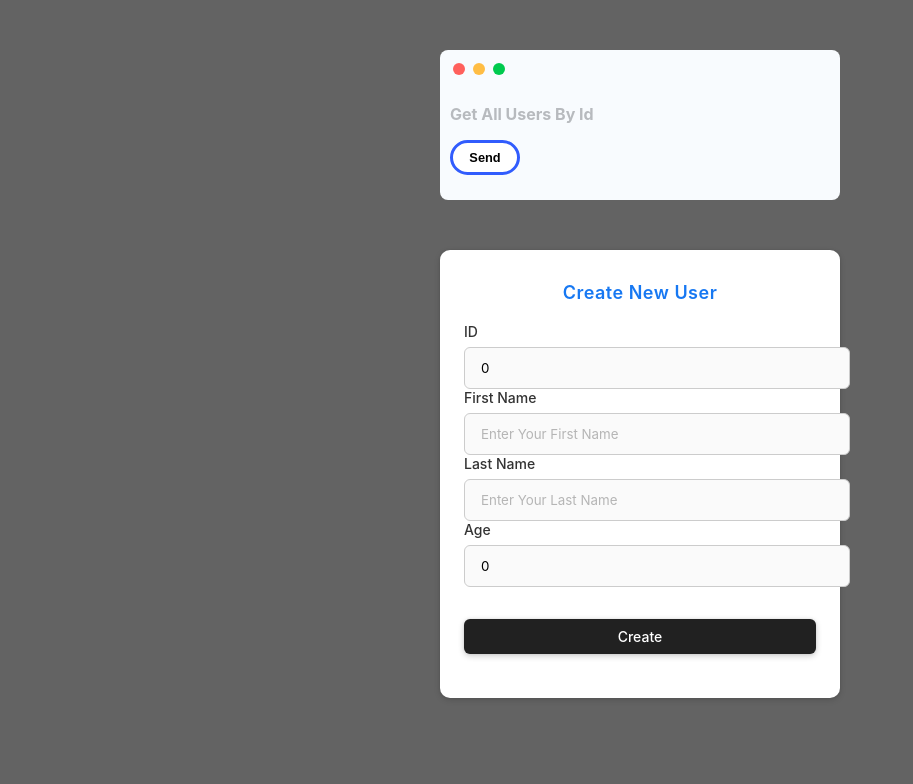
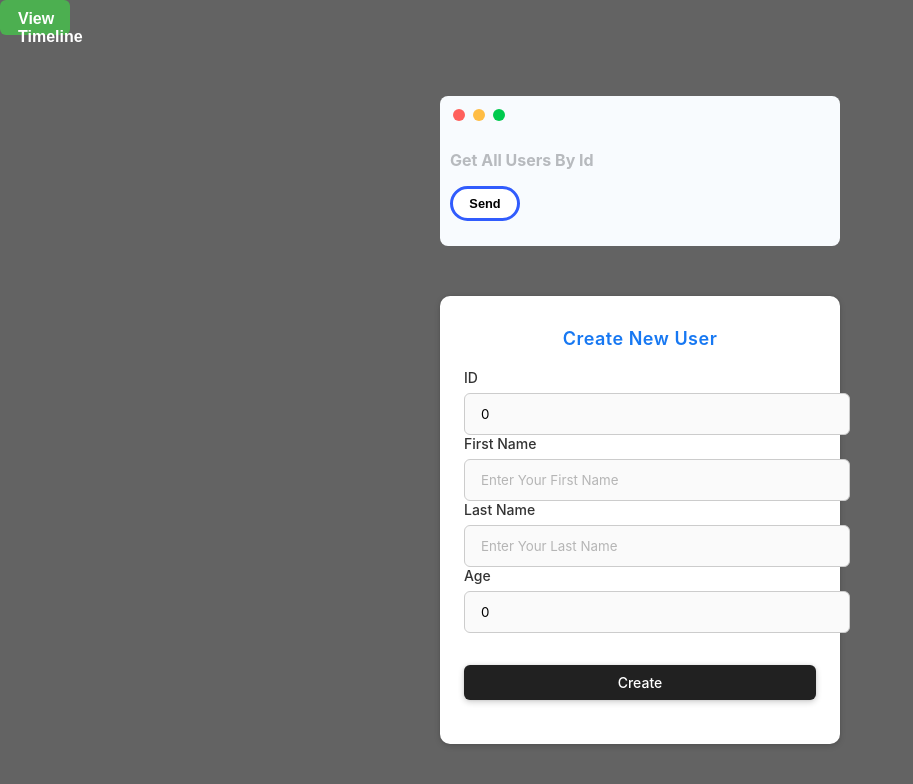
Before and after one commit to Thejan-Rodrigo/user_management, a React (Create React App) app in the folder Frontend/user_management/: page / in a window 1280 px wide. Shown: the top 784 px of the page, without its empty margins (0-913 px from the left). Built offline with nearby package versions, Linux system fonts and the light colour scheme.

Commit message:
Create Route for the Time Line

```diff
--- a/Frontend/user_management/package.json
+++ b/Frontend/user_management/package.json
@@ -10,6 +10,7 @@
     "axios": "^1.10.0",
     "react": "^19.1.0",
     "react-dom": "^19.1.0",
+    "react-router-dom": "^7.8.2",
     "react-scripts": "5.0.1",
     "web-vitals": "^2.1.4"
   },
--- a/Frontend/user_management/src/App.js
+++ b/Frontend/user_management/src/App.js
@@ -1,13 +1,22 @@
 import './App.css';
+import { BrowserRouter as Router, Routes, Route } from 'react-router-dom';
 import SendApi from './components/cards/SendApi';
 import NewUserForm from './components/form/NewUserForm';
+import TimeLine from './components/timeline/TimeLine'; // <- Create this component
 
 function App() {
   return (
-    <div>
-      <SendApi></SendApi>
-      <NewUserForm></NewUserForm>
-    </div>
+    <Router>
+      <Routes>
+        <Route path="/" element={
+          <>
+            <SendApi />
+            <NewUserForm />
+          </>
+        } />
+        <Route path="/timeline" element={<TimeLine />} />
+      </Routes>
+    </Router>
   );
 }
 
--- a/Frontend/user_management/src/components/cards/SendApi.jsx
+++ b/Frontend/user_management/src/components/cards/SendApi.jsx
@@ -1,136 +1,71 @@
 import axios from 'axios';
 import { useState } from 'react';
+import { useNavigate } from 'react-router-dom'; // <- Add this
 import "../styles/SendApi.css";
 
 function SendApi() {
     const [users, setUsers] = useState([]);
-    //const [showResult, setShowResult] = useState["false"]
+    const navigate = useNavigate(); // <- useNavigate hook
+
     const handleClick = async () => {
+        try {
             const res = await axios.get("http://localhost:8080/manageUser/users");
-        console.log(res.data);
             setUsers(res.data);
-        console.log(users);
-        console.log(users.length);
-        //setShowResult("ture");
+        } catch (error) {
+            console.error("Failed to fetch users", error);
         }
+    };
+
+    const handleTimeLine = () => {
+        navigate('/timeline'); // <- Navigate to /timeline
+    };
 
     return (
         <div>
-            {/* <table id="customers">
-                <tr>
-                    <th>Company</th>
-                    <th>Contact</th>
-                    <th>Country</th>
-                </tr>
-                <tr>
-                    <td>Alfreds Futterkiste</td>
-                    <td>Maria Anders</td>
-                    <td>Germany</td>
-                </tr>
-                <tr>
-                    <td>Berglunds snabbköp</td>
-                    <td>Christina Berglund</td>
-                    <td>Sweden</td>
-                </tr>
-                <tr>
-                    <td>Centro comercial Moctezuma</td>
-                    <td>Francisco Chang</td>
-                    <td>Mexico</td>
-                </tr>
-                <tr>
-                    <td>Ernst Handel</td>
-                    <td>Roland Mendel</td>
-                    <td>Austria</td>
-                </tr>
-                <tr>
-                    <td>Island Trading</td>
-                    <td>Helen Bennett</td>
-                    <td>UK</td>
-                </tr>
-                <tr>
-                    <td>Königlich Essen</td>
-                    <td>Philip Cramer</td>
-                    <td>Germany</td>
-                </tr>
-                <tr>
-                    <td>Laughing Bacchus Winecellars</td>
-                    <td>Yoshi Tannamuri</td>
-                    <td>Canada</td>
-                </tr>
-                <tr>
-                    <td>Magazzini Alimentari Riuniti</td>
-                    <td>Giovanni Rovelli</td>
-                    <td>Italy</td>
-                </tr>
-                <tr>
-                    <td>North/South</td>
-                    <td>Simon Crowther</td>
-                    <td>UK</td>
-                </tr>
-                <tr>
-                    <td>Paris spécialités</td>
-                    <td>Marie Bertrand</td>
-                    <td>France</td>
-                </tr>
-            </table> */}
+            <div style={{ marginBottom: "20px" }}>
+                <button onClick={handleTimeLine} className="timeline-button">
+                    View Timeline
+                </button>
+            </div>
 
-
-
-            <div class="card">
-                <div class="tools">
-                    <div class="circle">
-                        <span class="red box"></span>
+            <div className="card">
+                <div className="tools">
+                    <div className="circle"><span className="red box"></span></div>
+                    <div className="circle"><span className="yellow box"></span></div>
+                    <div className="circle"><span className="green box"></span></div>
                 </div>
-                    <div class="circle">
-                        <span class="yellow box"></span>
-                    </div>
-                    <div class="circle">
-                        <span class="green box"></span>
-                    </div>
-                </div>
-                <div class="card__content">
-                    <p class="get_text">
-                        Get All Users By Id
-                    </p>
-
-                    <button onClick={handleClick}>
-                        Send
-                    </button>
+                <div className="card__content">
+                    <p className="get_text">Get All Users By Id</p>
+                    <button onClick={handleClick}>Send</button>
                 </div>
             </div>
 
             {users.length > 0 && (
                 <div>
-                    <table id='customers'>
+                    <table id="customers">
+                        <thead>
                             <tr>
                                 <th>ID</th>
-                            <th>Frist Name</th>
+                                <th>First Name</th>
                                 <th>Last Name</th>
                                 <th>Age</th>
                             </tr>
-
-                        {users.map(item => (
-
-                            <tr>
+                        </thead>
+                        <tbody>
+                            {users.map((item, index) => (
+                                <tr key={index}>
                                     <td>{item.ID}</td>
                                     <td>{item.FristName}</td>
                                     <td>{item.LastName}</td>
                                     <td>{item.Age}</td>
                                 </tr>
-                            // <li>
-                            //     ID: {item.ID}<br></br>
-                            //     First Name: {item.FristName}<br></br>
-                            //     Last Name: {item.LastName}<br></br>
-                            //     Age: {item.Age}
-                            // </li> // Adjust based on your data structure
                             ))}
-
+                        </tbody>
                     </table>
                 </div>
             )}
-
         </div>
-    )
+    );
 }
 
-export default SendApi
+export default SendApi;
--- a/Frontend/user_management/src/components/form/NewUserForm.jsx
+++ b/Frontend/user_management/src/components/form/NewUserForm.jsx
@@ -1,6 +1,7 @@
 import React, { useState } from 'react';
 import "../styles/NewUserForm.css";
 import axios from 'axios';
+import {ServiceBaseUrl} from "../../config/config.ts";
 function NewUserForm() {
     const [formData, setFormData] = useState({
         ID: 0,
@@ -32,7 +33,7 @@ function NewUserForm() {
         console.log(age);
         console.log(formData);
         console.log(`ID:${idNum}, FirstName:${formData.FirstName}, LastName:${formData.LastName}, Age:${age}`);
-        const res = await axios.post(`${REACT_APP_BACKEND_BASE_URL}/manageUser/users/insert`, {
+        const res = await axios.post(`${ServiceBaseUrl}/manageUser/users/insert`, {
             formData
         });
         console.log(res.data);
--- a/Frontend/user_management/src/components/styles/SendApi.css
+++ b/Frontend/user_management/src/components/styles/SendApi.css
@@ -95,3 +95,18 @@ button:hover {
   background-color: #ffffff;
   color: black;
 }
+
+.timeline-button {
+    background-color: #4CAF50;
+    color: white;
+    border: none;
+    padding: 10px 18px;
+    border-radius: 6px;
+    cursor: pointer;
+    font-size: 16px;
+    transition: background-color 0.3s ease;
+}
+
+.timeline-button:hover {
+    background-color: #45a049;
+}
--- /dev/null
+++ b/Frontend/user_management/src/components/timeline/TimeLine.jsx
@@ -0,0 +1,12 @@
+import React from 'react'
+
+function TimeLine() {
+    return (
+        <div>
+            <h2>This is the TimeLine page!</h2>
+            {/* Add timeline-related components or data here */}
+        </div>
+    )
+}
+
+export default TimeLine
--- /dev/null
+++ b/Frontend/user_management/src/config/config.ts
@@ -0,0 +1,16 @@
+declare global {
+  interface Window {
+    config: {
+      APP_NAME: string;
+      APP_DOMAIN: string;
+      ASGARDEO_BASE_URL: string;
+      ASGARDEO_CLIENT_ID: string;
+      ASGARDEO_REVOKE_ENDPOINT: string;
+      AUTH_SIGN_IN_REDIRECT_URL: string;
+      AUTH_SIGN_OUT_REDIRECT_URL: string;
+      REACT_APP_BACKEND_BASE_URL: string;
+    };
+  }
+}
+
+export const ServiceBaseUrl = window.config?.REACT_APP_BACKEND_BASE_URL ?? "";
```
Lines whose indentation alone changed are shown as unchanged.
